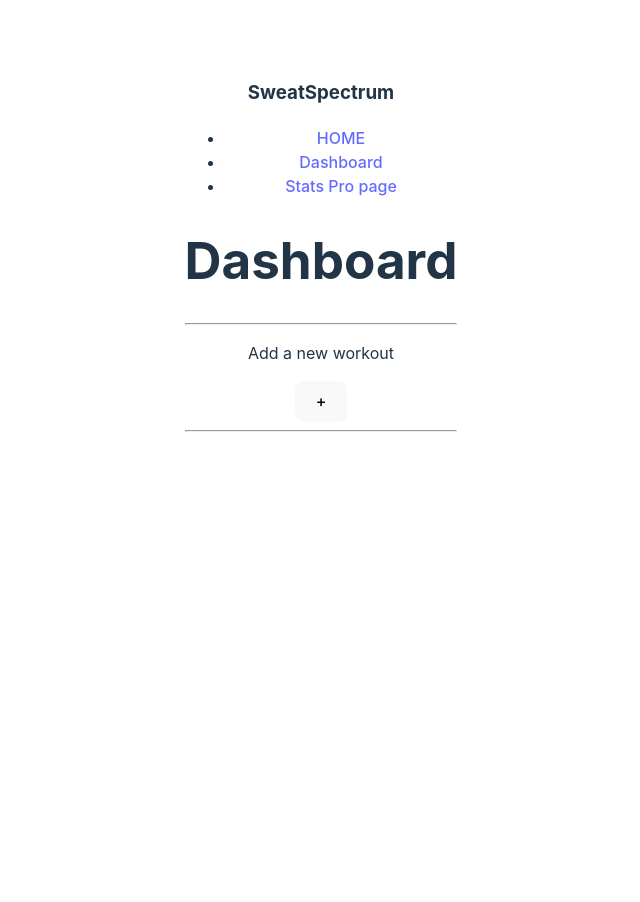
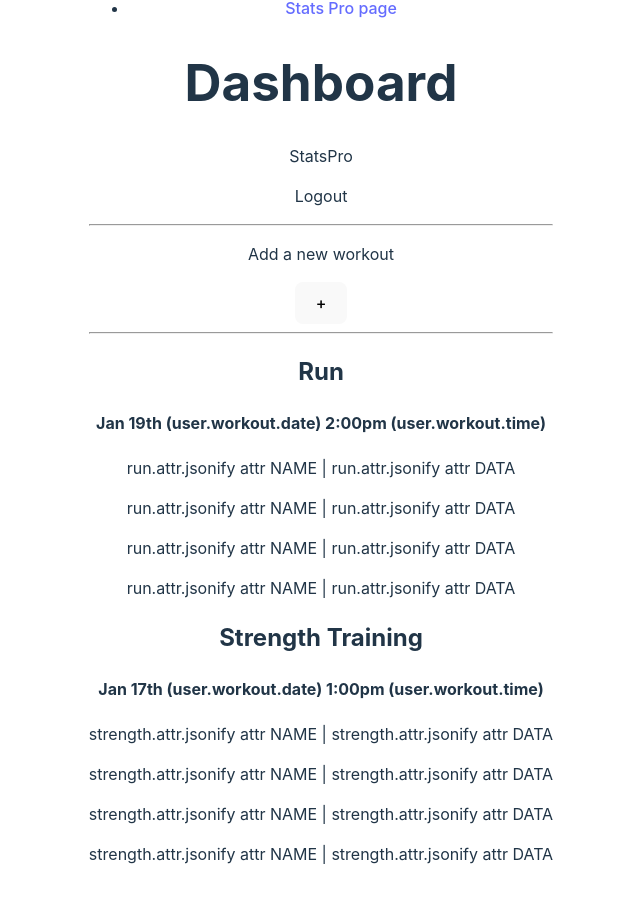
Before and after one commit to Dominik137/Sweat-Spectrum-FullStack-Project, a React (Vite) app in the folder Frontend/SweatSpectrum/: page /dashboard in a window 1280 px wide. Shown: the part 150-1052 px from the top of the page, without its empty margins (319-959 px from the left). Before the commit the page ends 800 px from the top, so only its background shows below. Built offline with nearby package versions, Linux system fonts and the light colour scheme.

Commit message:
dashboard setup basic

```diff
--- a/Frontend/SweatSpectrum/src/components/DashWorkouts.jsx
+++ b/Frontend/SweatSpectrum/src/components/DashWorkouts.jsx
@@ -3,7 +3,25 @@ function WorkoutList(){
         //List of workouts on the dashboard goes here - for a single user only.
         <>
         <hr/>
+        <div className="master-workout-table">
+            <div className="single-workout-row">
+                <h2>Run</h2>
+                <h4>Jan 19th (user.workout.date) 2:00pm (user.workout.time)</h4>
+                <p>run.attr.jsonify attr NAME  |  run.attr.jsonify attr DATA</p>
+                <p>run.attr.jsonify attr NAME  |  run.attr.jsonify attr DATA</p>
+                <p>run.attr.jsonify attr NAME  |  run.attr.jsonify attr DATA</p>
+                <p>run.attr.jsonify attr NAME  |  run.attr.jsonify attr DATA</p>
+            </div>
 
+            <div className="single-workout-row">
+                <h2>Strength Training</h2>
+                <h4>Jan 17th (user.workout.date) 1:00pm (user.workout.time)</h4>
+                <p>strength.attr.jsonify attr NAME  |  strength.attr.jsonify attr DATA</p>
+                <p>strength.attr.jsonify attr NAME  |  strength.attr.jsonify attr DATA</p>
+                <p>strength.attr.jsonify attr NAME  |  strength.attr.jsonify attr DATA</p>
+                <p>strength.attr.jsonify attr NAME  |  strength.attr.jsonify attr DATA</p>
+            </div>
+        </div>
         </>
     );
 }
--- a/Frontend/SweatSpectrum/src/components/dashboard.jsx
+++ b/Frontend/SweatSpectrum/src/components/dashboard.jsx
@@ -6,6 +6,8 @@ function Dashboard(){
         //Full dashboard page that contains the high level stats, individual workouts for a single user, and an "Add Workout" button.
         <div>
             <h1>Dashboard</h1>
+            <p>StatsPro</p>
+            <p>Logout</p>
             <hr/>
             <div>
                 <p>Add a new workout</p>
```
